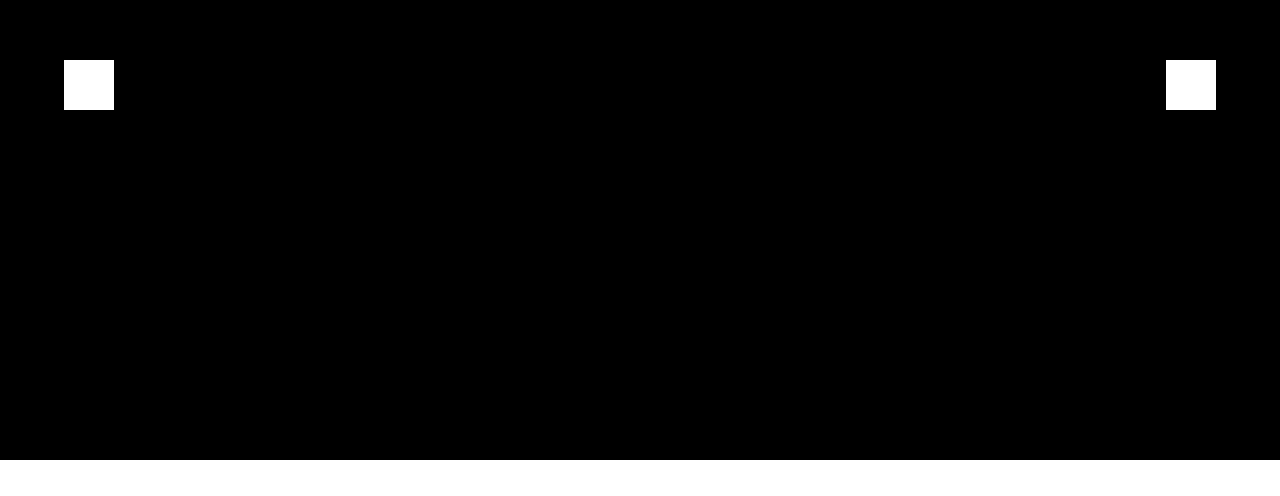
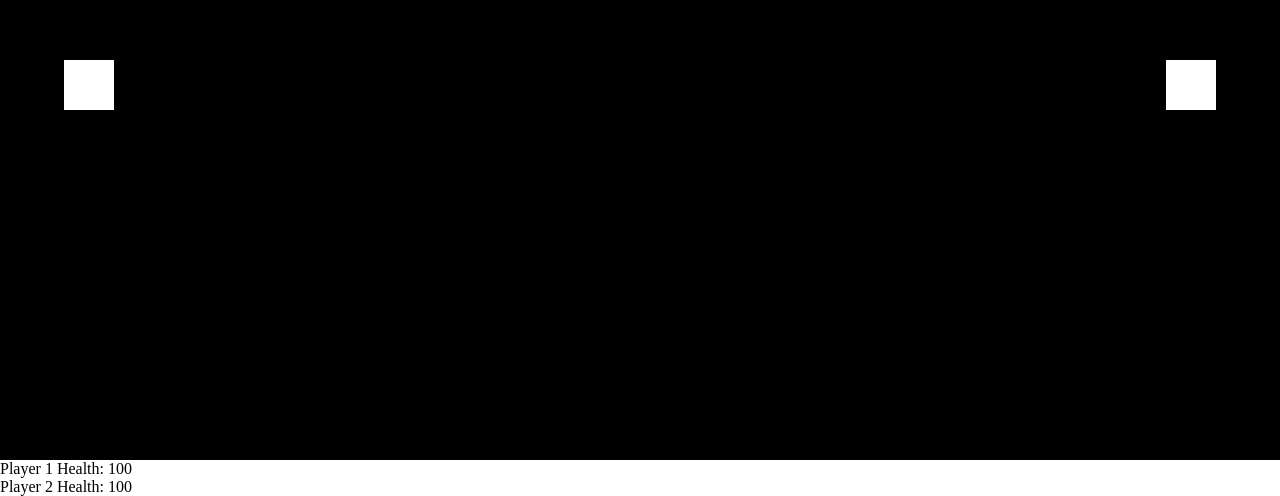
Before and after one commit to Vulth01/ClusterZero, a plain HTML site: page index.html in a window 1280 px wide. Shown: the part 340-836 px from the top of the page. Before the commit the page ends 800 px from the top, so only its background shows below. Drawn offline with Linux system fonts and the light colour scheme.

Commit message:
Update index.html

```diff
--- a/index.html
+++ b/index.html
@@ -13,6 +13,11 @@
         <div class="projectiles"></div>
     </div>
 
+    <div id="fpsCounter" class="fps-counter"></div>
+
+    <div class="player1-info">Player 1 Health: <span id="player1Health">100</span></div>
+    <div class="player2-info">Player 2 Health: <span id="player2Health">100</span></div>
+
     <div id="overlay" style="display:none;">
         <button id="restartButton">Restart</button>
     </div>
```
